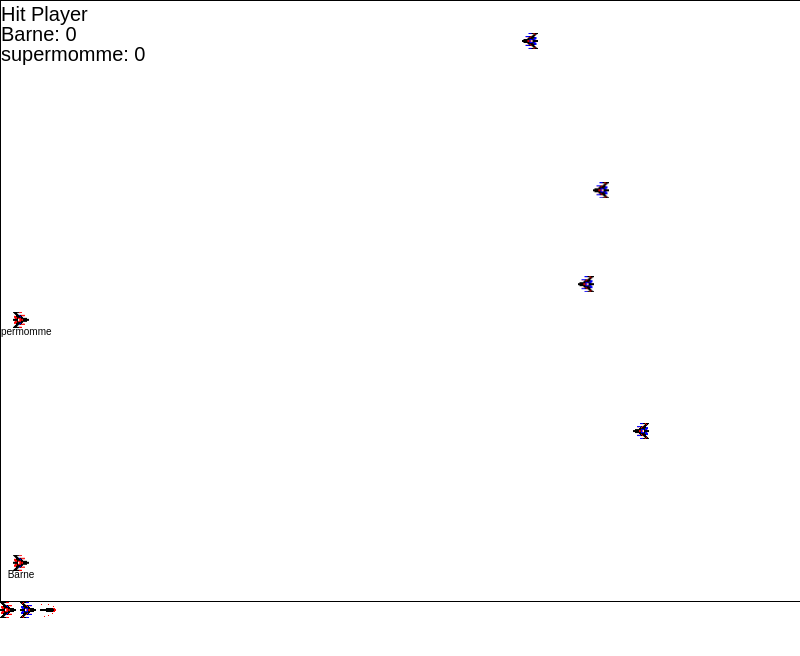
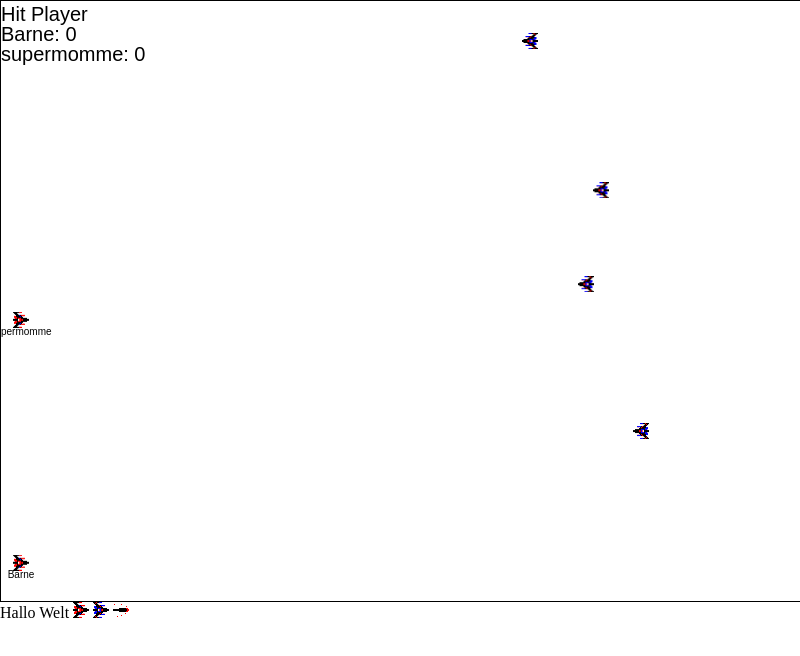
Before and after one commit to juergensen/a-little-game, an Electron app: page window/index.html in a window 800 px wide. Drawn offline with Linux system fonts and the light colour scheme.

Commit message:
Hallo Welt!

```diff
--- a/window/index.html
+++ b/window/index.html
@@ -12,6 +12,7 @@
   <body>
     <canvas id="myCanvas" width="1000" height="600">
     </canvas>
+    Hallo Welt
     <img id="playerImg" src="./image/player_space_ship.png">
     <img id="npcImg" src="./image/npc_space_ship.png">
     <img id="shotImg" src="./image/shot.png">
```
